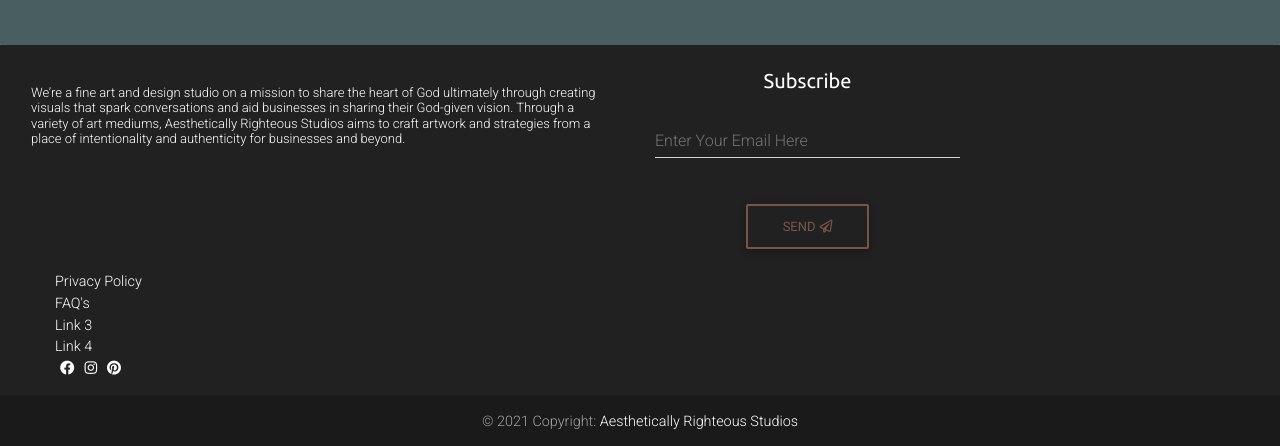
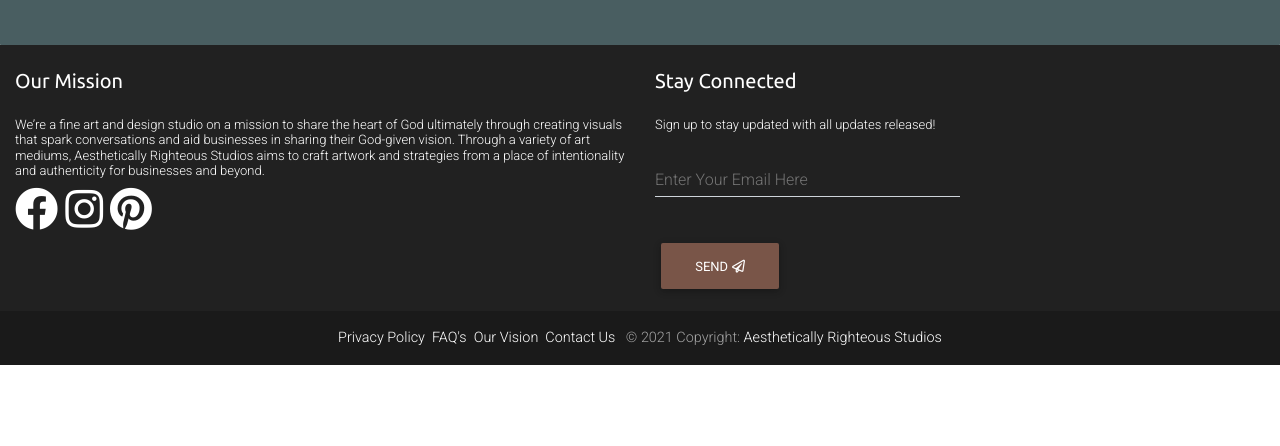
Before and after one commit to cydneypo034/milleniumcomplex, a React (Create React App) app: page / in a window 1280 px wide. Shown: the part 1978-2424 px from the top of the page. After the commit the page ends 2343 px from the top, so only its background shows below. Built offline with nearby package versions, Linux system fonts and the light colour scheme.

Commit message:
finished footer

```diff
--- a/src/App.css
+++ b/src/App.css
@@ -63,6 +63,4 @@
 
 .footer-text {
     font-size: small;
-    padding: 1rem;
-    margin: 0px;
 }
--- a/src/Footer/Footer.jsx
+++ b/src/Footer/Footer.jsx
@@ -1,5 +1,6 @@
 import React, {Component} from "react";
 import { MDBCol, MDBContainer, MDBRow, MDBInput, MDBIcon, MDBFooter, MDBBtn } from "mdbreact";
+import SecondLogo from "../images/ARS-secondlogo.png";
 
 export default class FooterPage extends Component {
     render() {
@@ -9,64 +10,49 @@
               <MDBRow>
 
                   <MDBCol md="6">
+                  <p className="h5 text-left mb-4">Our Mission</p>
                   <h6 className="footer-text">
                   We’re a fine art and design studio on a mission to share the heart of God ultimately through creating visuals that
                   spark conversations and aid businesses in sharing their God-given vision. Through a variety of art mediums,
                   Aesthetically Righteous Studios aims to craft artwork and strategies from a place of intentionality
                   and authenticity for businesses and beyond.
                   </h6>
+                  <div className="social-icons">
+                    <MDBIcon fab icon="facebook" size="3x" /> &nbsp;
+                    <MDBIcon fab icon="instagram" size="3x" /> &nbsp;
+                    <MDBIcon fab icon="pinterest" size="3x" /> &nbsp;
+                  </div>
                   </MDBCol>
 
                   <MDBCol md="6">
                   <form className="form-group w-50">
-                  <p className="h5 text-center mb-4">Subscribe</p>
+                  <p className="h5 text-left mb-4">Stay Connected</p>
+                  <h6 className="footer-text">Sign up to stay updated with all updates released!</h6>
                   <div className="grey-text">
                     <MDBInput label="Enter Your Email Here" group type="text" validate error="wrong"
                       success="right" />
                   </div>
-                  <div className="text-center">
-                    <MDBBtn outline color="brown">
+                  <div className="button-styled">
+                    <MDBBtn color="brown">
                       Send
                       <MDBIcon far icon="paper-plane" className="ml-1" />
                     </MDBBtn>
-                  </div>
-                    </form>
-                  </MDBCol>
-
-                  <MDBCol md="6">
-                      <ul>
-                        <li className="list-unstyled">
-                          <a href="#!">Privacy Policy</a>
-                        </li>
-                        <li className="list-unstyled">
-                          <a href="#!">FAQ's</a>
-                        </li>
-                        <li className="list-unstyled">
-                          <a href="#!">Link 3</a>
-                        </li>
-                        <li className="list-unstyled">
-                          <a href="#!">Link 4</a>
-                        </li>
-                        <span className="social-highlights">
-                        <MDBIcon fab icon="facebook" />
-                        </span>
-                        <span className="social-highlights">
-                        <MDBIcon fab icon="instagram" />
-                        </span>
-                        <span className="social-highlights">
-                        <MDBIcon fab icon="pinterest" />
-                        </span>
-
-                      </ul>
-                  </MDBCol>
-
-              </MDBRow>
-              </MDBContainer>
+                    </div>
+                      </form>
+                    </MDBCol>
+                </MDBRow>
+                </MDBContainer>
 
 
               <div className="footer-copyright text-center py-3">
                 <MDBContainer fluid>
-                  &copy; {new Date().getFullYear()} Copyright: <a href="https://www.aestheticallyrighteousstudios.com"> Aesthetically Righteous Studios </a>
+                  <a href="#!">Privacy Policy</a> &nbsp;
+                  <a href="#!">FAQ's</a> &nbsp;
+                  <a href="#!">Our Vision</a> &nbsp;
+                  <a href="#!">Contact Us</a> &nbsp;
+
+                  &copy; {new Date().getFullYear()} Copyright:
+                  <a href="https://www.aestheticallyrighteousstudios.com"> Aesthetically Righteous Studios </a>
                 </MDBContainer>
               </div>
             </MDBFooter>
```
Also changed, not shown: src/images/ARS-secondlogo.png (added).
